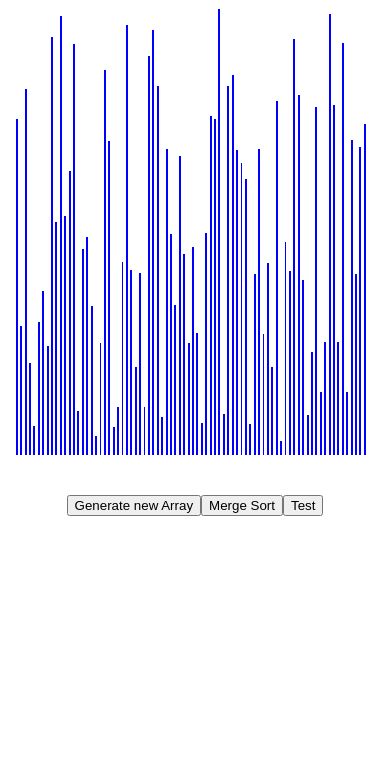
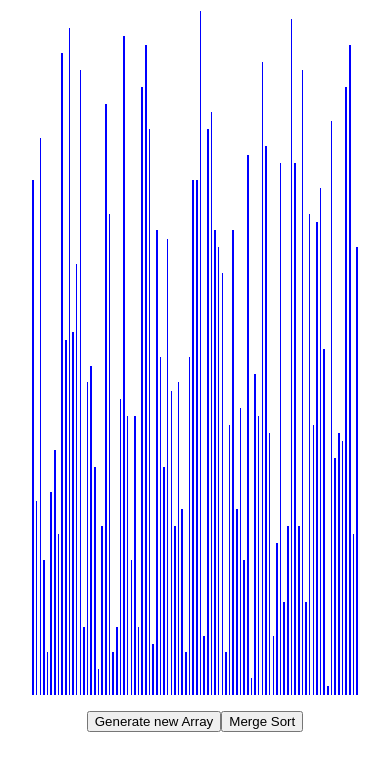
Before and after one commit to Dfredude/sorting-visualizer, a React (Create React App) app: page / in a window 390 px wide. Shown: the top 770 px of the page. Built offline with nearby package versions, Linux system fonts and the light colour scheme.

Commit message:
Added responsiveness

```diff
--- a/src/SortingVisualizer/SortingVisualizer.css
+++ b/src/SortingVisualizer/SortingVisualizer.css
@@ -1,18 +1,18 @@
 .array-container {
-    margin-top: 2%;
-    padding-right: 1vh;
-    padding-bottom: 1vh;
+    margin: auto;
+    width: 90%;
+    padding: 10px;
 }
 
 .array-bar {
-    width: .5%;
+    width: .4vw;
     background-color: blue;
     display: inline-block;
-    margin: 1px 1.25px;
+    margin: .3% .3%;
 }
 
 .buttons {
-    bottom: 0%;
+
     position: relative;
-    padding-top: 3vh;
+
 }
--- a/src/SortingVisualizer/SortingVisualizer.jsx
+++ b/src/SortingVisualizer/SortingVisualizer.jsx
@@ -5,7 +5,8 @@ import './SortingVisualizer.css';
 const defaultColor = 'blue';
 const comparingColor = 'red';
 const animation_speed = 10;
-const amount_of_bars = 80
+const amount_of_bars = 90;
+const renderer = 5.5;
 
 export default class SortingVisualizer extends React.Component {
     constructor(props) {
@@ -78,8 +79,8 @@ export default class SortingVisualizer extends React.Component {
           let height2 = animation.items[1].value;
           setTimeout(() => {
             console.log("Iteration: "+i);
-            bar1Style.height = `${height2}px`;
-            bar2Style.height = `${height1}px`;
+            bar1Style.height = `${height2/renderer}vh`;
+            bar2Style.height = `${height1/renderer}vh`;
           }, i * animation_speed)
         }
         else if (animation.type === "override") {
@@ -99,10 +100,10 @@ export default class SortingVisualizer extends React.Component {
             console.log("Iteration: "+i);
             console.log(startindex, lastindex)
             for(let k=startindex, l=0; k<lastindex; k++){
-              bar1Style.height = `${height}px`;
+              bar1Style.height = `${height/renderer}vh`;
               //console.log(arraybars[k+1].style.height);
               let barStyle = arraybars[k+1].style;
-              barStyle.height = `${arraybarsvalues[l]}px`;
+              barStyle.height = `${arraybarsvalues[l]/renderer}vh`;
               l++;
             }
           }, i * animation_speed)
@@ -124,17 +125,16 @@ export default class SortingVisualizer extends React.Component {
 
     render(){
       const {array} = this.state;
-      return (<div>
+      return (<div class="application">
         <div class="array-container">
         {array.map((value, idx) => (
-          <div className="array-bar" key={idx} style={{height: `${value}px`}}>
+          <div className="array-bar" key={idx} style={{height: `${Math.floor(value/5.5)}vh`}}>
           </div>
         ))}
         </div>
         <div class="buttons">
           <button onClick={() => this.resetArray()}>Generate new Array</button>
           <button onClick={() => this.mergeSort()}>Merge Sort</button>
-          <button onClick={() => this.test()}>Test</button>
         </div>
         </div>
       )}
```
